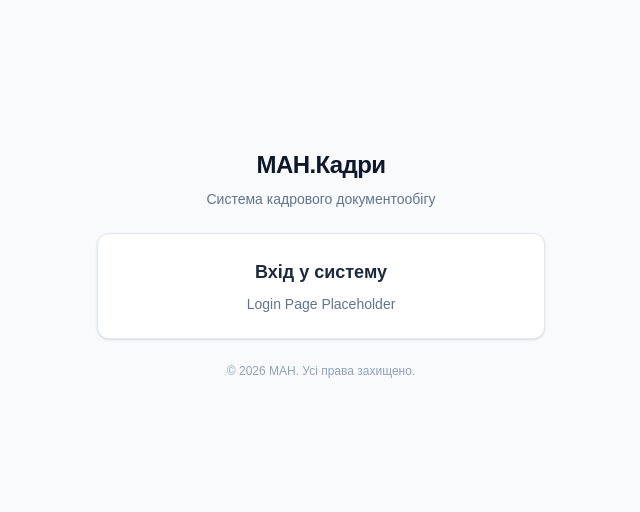
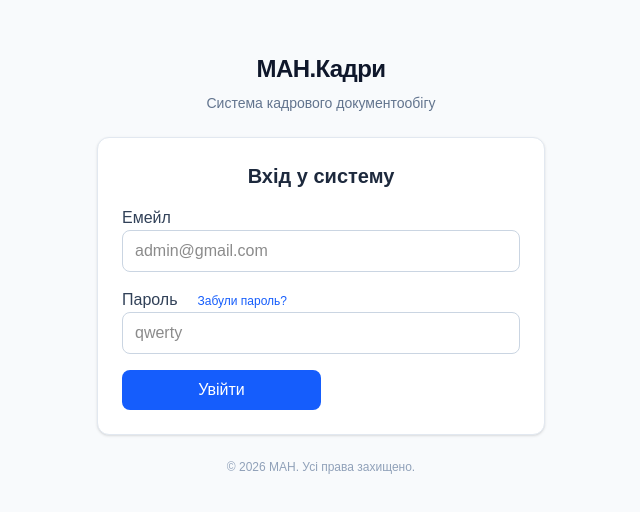
Before and after one commit to iynesterenko/MANflow, a Next.js app: page /login in a window 1280 px wide. Shown: the part 136-648 px from the top of the page, without its empty margins (319-959 px from the left). Built offline with nearby package versions, Linux system fonts and the light colour scheme.

Commit message:
added login form

```diff
--- a/app/(guest)/login/page.tsx
+++ b/app/(guest)/login/page.tsx
@@ -1,8 +1,78 @@
+"use client";
+import { useState } from "react";
+import Link from "next/link";
+
 export default function LoginPage() {
+  const [email, setEmail] = useState("");
+  const [password, setPassword] = useState("");
+  const [error, setError] = useState<string | null>(null);
+  const [isLoading, setIsLoading] = useState(false);
+  function handleSubmit(e: React.SubmitEvent) {
+    e.preventDefault();
+    setError(null);
+    setError(null);
+    try {
+      setIsLoading(true);
+      console.log({ email, password });
+    } catch (error) {
+      if (error instanceof Error) {
+        setError(error.message);
+      } else {
+        setError("Сталася невідома помилка");
+      }
+    } finally {
+      setIsLoading(false);
+    }
+  }
   return (
-    <div className="text-center">
-      <h2 className="text-lg font-semibold text-slate-800">Вхід у систему</h2>
-      <p className="text-sm text-slate-500 mt-2">Login Page Placeholder</p>
+    <div className="space-y-4">
+      <h2 className="text-xl font-semibold text-center text-slate-800">
+        Вхід у систему
+      </h2>
+      {error && (
+        <div className="rounded-lg p-3 text-md text-red-600 bg-red-50 rounded-lg border border-red-200">
+          {error}
+        </div>
+      )}
+      <form onSubmit={handleSubmit} className="space-y-4">
+        <label className="text-center text-md font-medium text-slate-700">
+          Емейл
+        </label>
+        <input
+          type="email"
+          required
+          value={email}
+          onChange={(e) => setEmail(e.target.value)}
+          placeholder="admin@gmail.com"
+          className="w-full px-3 py-2 border border-slate-300 rounded-lg focus:outline-none focus:ring-2 focus:ring-blue-500"
+        />
+        <label className="text-center text-md font-medium text-slate-700">
+          Пароль
+        </label>
+        <Link
+          href="/forgot-password"
+          className=" text-xs text-blue-600 mx-5 "
+        >
+          Забули пароль?
+        </Link>
+
+        <input
+          type="password"
+          required
+          value={password}
+          onChange={(e) => setPassword(e.target.value)}
+          placeholder="qwerty"
+          className="w-full px-3 py-2 border border-slate-300 rounded-lg focus:outline-none focus:ring-2 focus:ring-blue-500"
+        ></input>
+
+        <button
+          className="w-1/2 py-2 px-4 bg-blue-600 hover:bg-blue-700 text-white font-medium rounded-lg transition-colors focus:outline-none focus:ring-2 focus:ring-blue-500 disabled:opacity-50"
+          type="submit"
+          disabled={isLoading}
+        >
+          {isLoading ? "Вхід..." : "Увійти"}
+        </button>
+      </form>
     </div>
-  )
+  );
 }
```
